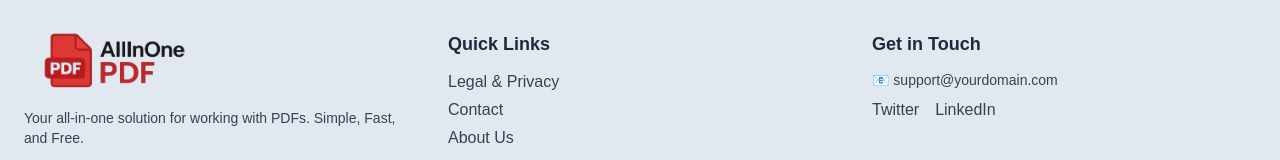
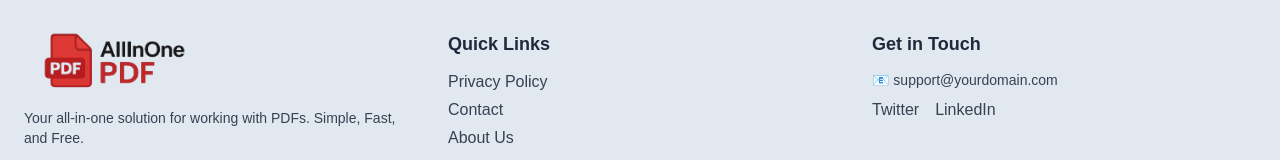
Before and after one commit to Prasadbarhate8080/pdf-tools-frontend, a Next.js app: page / in a window 1280 px wide. Shown: the part 640-800 px from the top of the page. Built offline with nearby package versions, Linux system fonts and the light colour scheme.

Commit message:
updated ui

```diff
--- a/src/app/about/page.js
+++ b/src/app/about/page.js
@@ -32,7 +32,6 @@ const Page = () => {
         <ul className="list-disc list-inside text-gray-700 space-y-1">
           <li>We never save your files.</li>
           <li>Encrypted and secure HTTPS connections.</li>
-          <li>Auto deletion after processing (if APIs are used).</li>
         </ul>
       </section>
 
--- a/src/components/Footer.jsx
+++ b/src/components/Footer.jsx
@@ -25,7 +25,7 @@ function Footer() {
         {/* Quick Links */}
         <div className="flex flex-col flex-1 w-fit">
           <h3 className="text-lg font-semibold text-[#1E293B] mb-3 w-fit">Quick Links</h3>
-          <Link href="/privacy" className="hover:text-[#F59E0B] w-fit mb-1 transition">Legal & Privacy</Link>
+          <Link href="/privacy" className="hover:text-[#F59E0B] w-fit mb-1 transition">Privacy Policy</Link>
           <Link href="/contact" className="hover:text-[#F59E0B] w-fit mb-1 transition">Contact</Link>
           <Link href="/about" className="hover:text-[#F59E0B] w-fit mb-1 transition">About Us</Link>
         </div>
```
Also changed, not shown: src/components/Header.jsx (+1 -1 lines).
